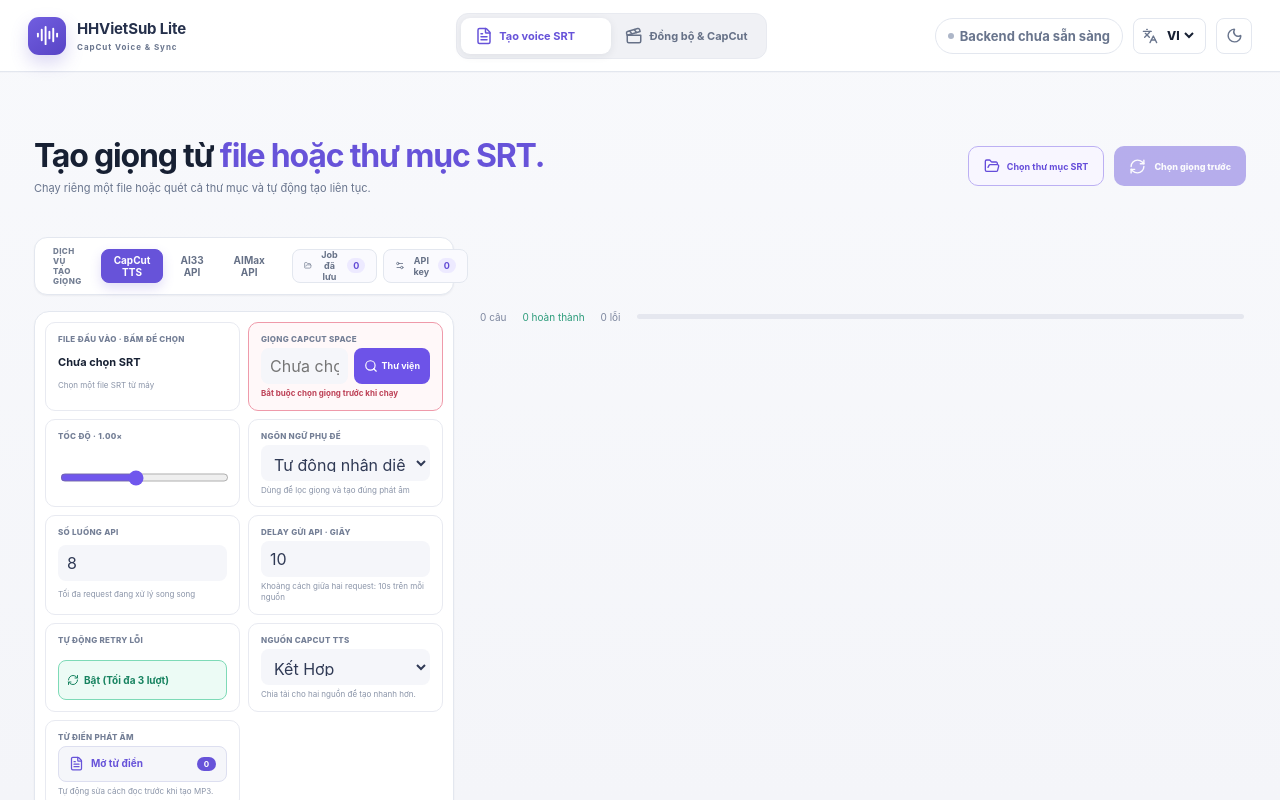
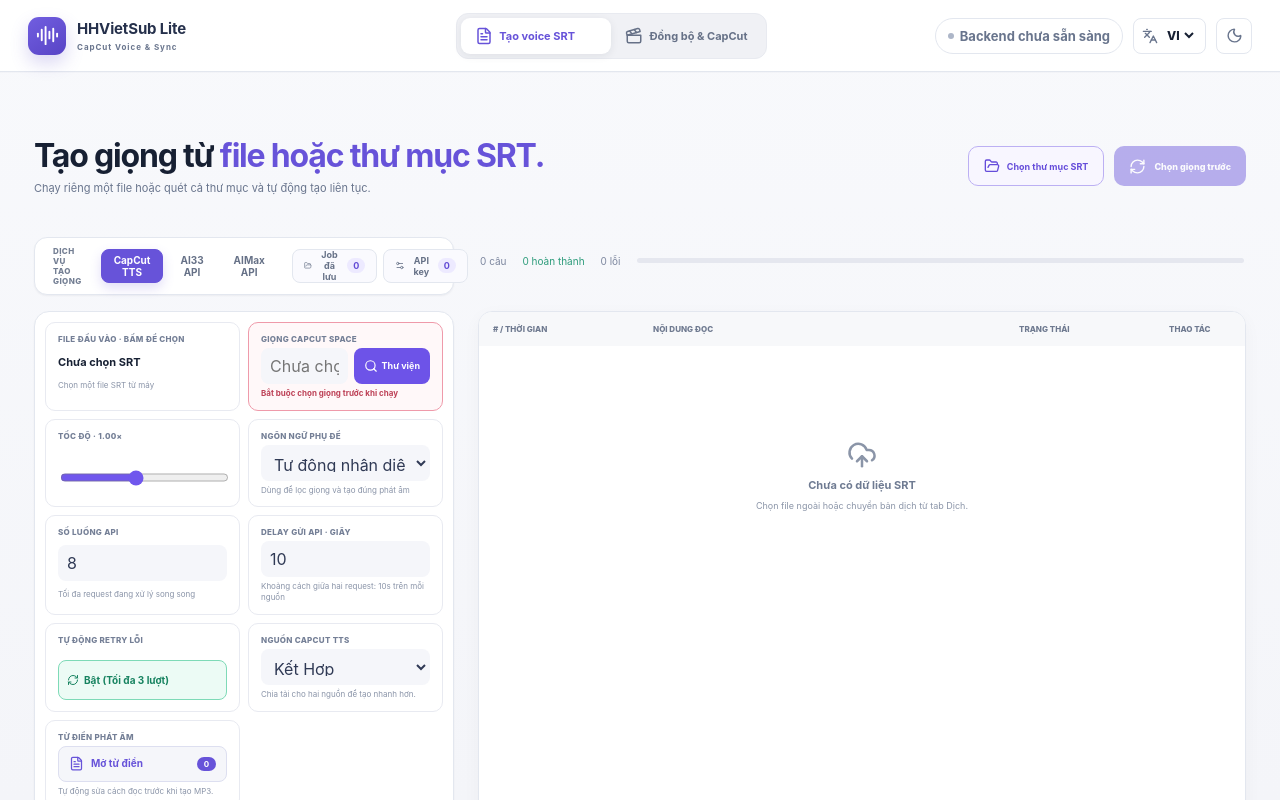
Before and after one commit to nguyenduchung98/HHVietSub, a React (Vite) app: page / in a window 1280 px wide. Built offline with nearby package versions, Linux system fonts and the light colour scheme.

Commit message:
fix: align SRT job panel with configuration

```diff
--- a/src/shell-v3.css
+++ b/src/shell-v3.css
@@ -86,12 +86,15 @@
 }
 
 .srt-voice-page > .srt-voice-hero { grid-column: 1 / -1; }
-.srt-voice-page > .lite-engine-switch,
-.srt-voice-page > .srt-voice-config { grid-column: 1; }
-.srt-voice-page > .srt-queue-panel,
-.srt-voice-page > .srt-run-stats,
-.srt-voice-page > .srt-voice-table,
-.srt-voice-page > .srt-voice-footer { grid-column: 2; }
+.srt-voice-page > .lite-engine-switch { grid-column: 1; grid-row: 2; }
+.srt-voice-page > .srt-voice-config { grid-column: 1; grid-row: 3; }
+.srt-voice-page > .srt-run-stats { grid-column: 2; grid-row: 2; align-self: center; }
+.srt-voice-page > .srt-voice-table { grid-column: 2; grid-row: 3; align-self: stretch; }
+.srt-voice-page > .srt-voice-footer { grid-column: 2; grid-row: 4; }
+
+.srt-voice-page:has(> .srt-queue-panel) > .srt-queue-panel { grid-column: 2; grid-row: 3; }
+.srt-voice-page:has(> .srt-queue-panel) > .srt-voice-table { grid-row: 4; }
+.srt-voice-page:has(> .srt-queue-panel) > .srt-voice-footer { grid-row: 5; }
 
 .srt-voice-page > .lite-engine-switch,
 .srt-voice-page > .srt-voice-config {
```
